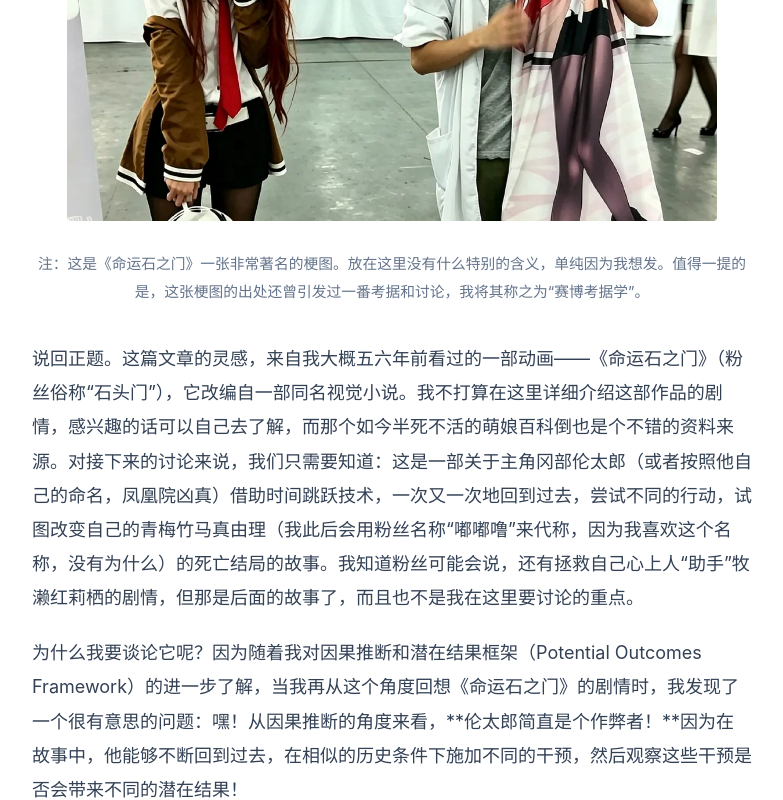
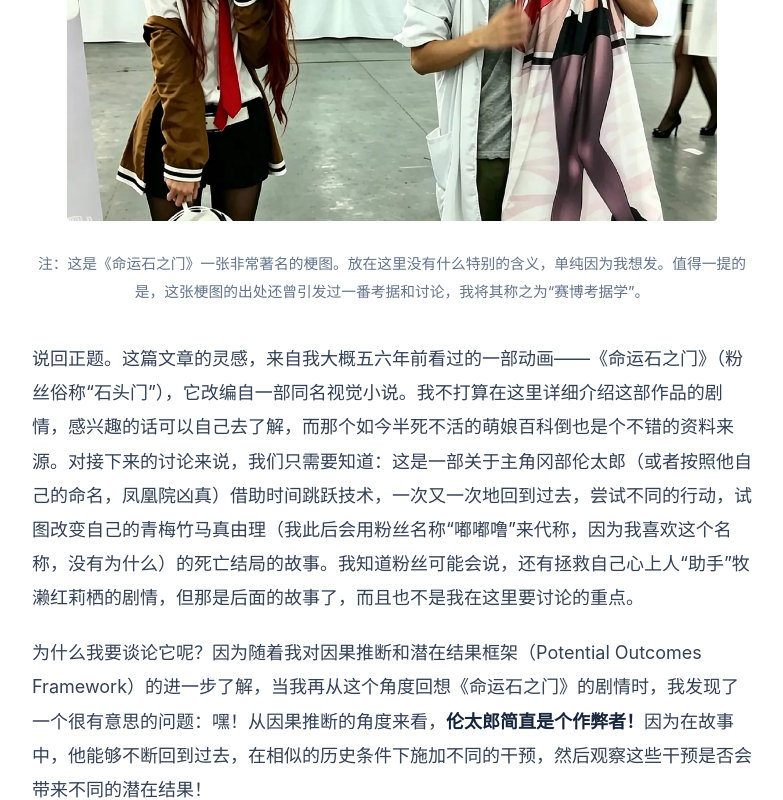
Before and after one commit to AbyssScott/individual-blog, an Astro site: page /individual-blog/zh/posts/steins-gate-causal-inference-part-1 in a window 1280 px wide. Shown: the part 2000-2800 px from the top of the page, without its empty margins (248-1031 px from the left). Built offline with nearby package versions, Linux system fonts and the light colour scheme; Astro itself is replaced by a stand-in of ours; no server answers.

Commit message:
Fix Chinese emphasis parsing and make article bold text clearer

```diff
--- a/src/content/posts/zh/steins-gate-causal-inference-part-1.md
+++ b/src/content/posts/zh/steins-gate-causal-inference-part-1.md
@@ -34,7 +34,7 @@ draft: false
 
 说回正题。这篇文章的灵感，来自我大概五六年前看过的一部动画——《命运石之门》（粉丝俗称“石头门”），它改编自一部同名视觉小说。我不打算在这里详细介绍这部作品的剧情，感兴趣的话可以自己去了解，而那个如今半死不活的萌娘百科倒也是个不错的资料来源。对接下来的讨论来说，我们只需要知道：这是一部关于主角冈部伦太郎（或者按照他自己的命名，凤凰院凶真）借助时间跳跃技术，一次又一次地回到过去，尝试不同的行动，试图改变自己的青梅竹马真由理（我此后会用粉丝名称“嘟嘟噜”来代称，因为我喜欢这个名称，没有为什么）的死亡结局的故事。我知道粉丝可能会说，还有拯救自己心上人“助手”牧濑红莉栖的剧情，但那是后面的故事了，而且也不是我在这里要讨论的重点。
 
-为什么我要谈论它呢？因为随着我对因果推断和潜在结果框架（Potential Outcomes Framework）的进一步了解，当我再从这个角度回想《命运石之门》的剧情时，我发现了一个很有意思的问题：嘿！从因果推断的角度来看，**伦太郎简直是个作弊者！**因为在故事中，他能够不断回到过去，在相似的历史条件下施加不同的干预，然后观察这些干预是否会带来不同的潜在结果！
+为什么我要谈论它呢？因为随着我对因果推断和潜在结果框架（Potential Outcomes Framework）的进一步了解，当我再从这个角度回想《命运石之门》的剧情时，我发现了一个很有意思的问题：嘿！从因果推断的角度来看，<strong>伦太郎简直是个作弊者！</strong>因为在故事中，他能够不断回到过去，在相似的历史条件下施加不同的干预，然后观察这些干预是否会带来不同的潜在结果！
 
 <figure>
   <img src="/individual-blog/images/okabe-shouting.webp" alt="冈部伦太郎在动画《命运石之门》中的画面" width="504" loading="lazy" decoding="async" />
@@ -75,7 +75,7 @@ $$
   <img src="/individual-blog/images/mayuri-tutturu.webp" alt="椎名真由理（嘟嘟噜）在动画《命运石之门》中的画面" width="500" loading="lazy" decoding="async" />
 </figure>
 
-仔细想想，在这种情况下，伦太郎面对的是基本相同的实验环境、相同的外部历史条件，**甚至连被试都是同一个嘟嘟噜！**这简直是因果推断学者梦寐以求的实验环境！要知道，即使在随机实验中，随机分配也不能保证处理组和控制组在每一次实验中都完全平衡。尤其是在样本量较小时，随机分配仍然可能造成组间差异，从而增加因果效应估计的不确定性。
+仔细想想，在这种情况下，伦太郎面对的是基本相同的实验环境、相同的外部历史条件，<strong>甚至连被试都是同一个嘟嘟噜！</strong>这简直是因果推断学者梦寐以求的实验环境！要知道，即使在随机实验中，随机分配也不能保证处理组和控制组在每一次实验中都完全平衡。尤其是在样本量较小时，随机分配仍然可能造成组间差异，从而增加因果效应估计的不确定性。
 
 但伦太郎似乎可以直接绕过这个问题！他不需要寻找其他人来构造反事实，而是有机会直接观察嘟嘟噜在不同干预下的两个潜在结果 $Y_i(1)$ 和 $Y_i(0)$，从而计算：
 
--- a/src/styles/global.css
+++ b/src/styles/global.css
@@ -96,6 +96,7 @@ button { cursor: pointer; }
 .translation-note { font-size: 12px; color: var(--secondary); margin: 8px 0 0; }
 .translation-note a { color: var(--accent); }
 .prose { font-size: 18px; line-height: 1.9; overflow-wrap: break-word; }
+.prose strong { font-weight: 700; color: var(--heading); }
 .prose > :first-child { margin-top: 0; }
 .prose h2,.prose h3 { color: var(--heading); font-family: var(--heading-font); font-weight: 600; line-height: 1.5; margin: 2.2em 0 .8em; }
 .prose h2 { font-size: 27px; }
```
